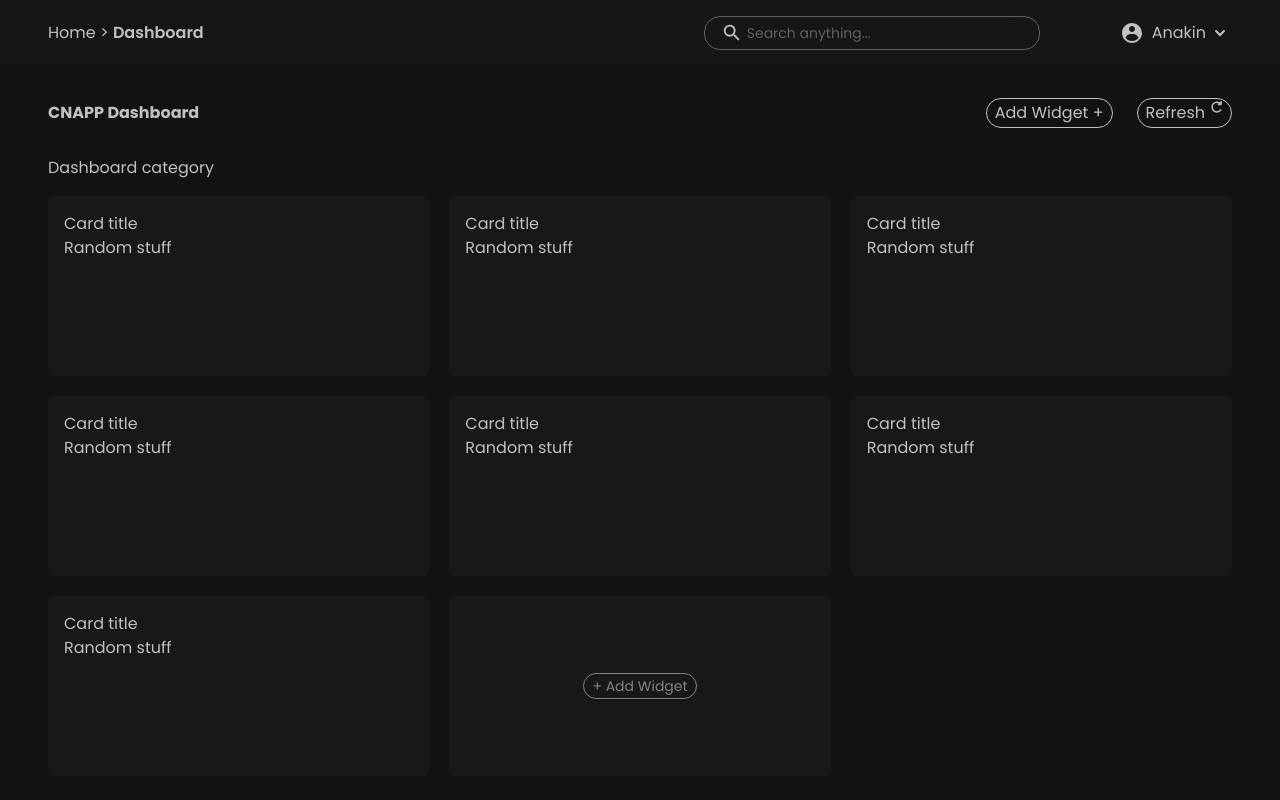
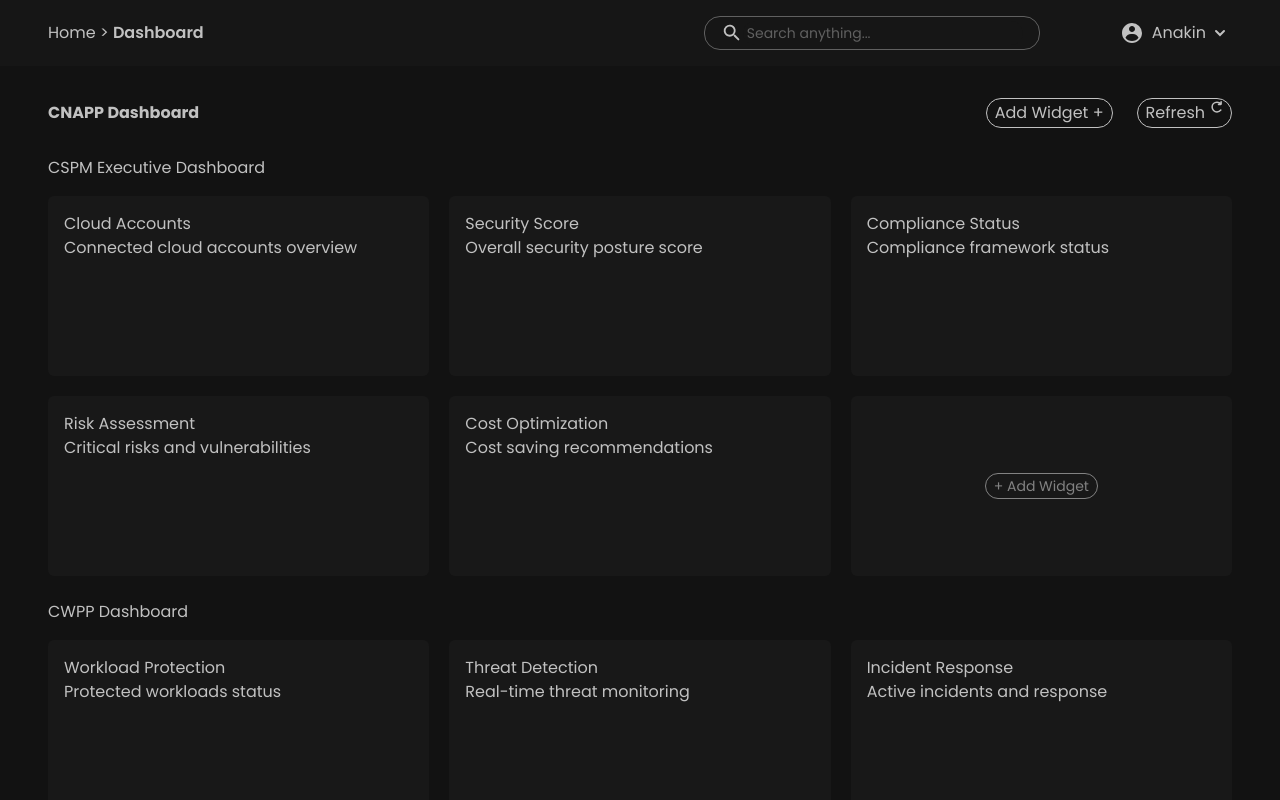
Before and after one commit to abh1SHAKE/widget-board, a React (Vite) app in the folder dashboard/: page / in a window 1280 px wide. Shown: the top 800 px of the page. Built offline with nearby package versions, Linux system fonts and the light colour scheme.

Commit message:
feat: implement widget add/delete functionality with zustand store

```diff
--- a/dashboard/src/components/CategorySection.tsx
+++ b/dashboard/src/components/CategorySection.tsx
@@ -1,27 +1,40 @@
+import useDashboardStore from "../store/dashboardStore";
+import type { Category } from "../types/widget";
 import WidgetCard from "./WidgetCard"
 
 type CategorySectionProps = {
-    onAddWidget: () => void;
+    category: Category;
+    onAddWidget: (categoryId: string) => void;
 };
 
-export default function CategorySection({ onAddWidget }: CategorySectionProps) {
-    const arr = [1, 2, 3, 4, 5, 6, 7];
+export default function CategorySection({ category, onAddWidget }: CategorySectionProps) {
+    const { removeWidget } = useDashboardStore();
 
-    const gridCols = arr.length < 2
+    const gridCols = category.widgets.length < 2
         ? "repeat(auto-fit,minmax(360px,30vw))"
         : "repeat(auto-fit,minmax(360px,1fr))"
 
+    function handleDeleteWidget(widgetId: string) {
+        removeWidget(category.id, widgetId);
+    }
+
+    function handleAddWidget() {
+        onAddWidget(category.id);
+    }
+
     return (
         <div className="py-[12px]">
-            <div className="mb-4">Dashboard category</div>
+            <div className="mb-4">{ category.name }</div>
             <div className={`grid gap-[20px] w-full`} style={{ gridTemplateColumns: gridCols }}>
-                {arr.map((_, index) => (
-                    <div key={index}>
-                        <WidgetCard />
-                    </div>
+                {category.widgets.map((widget) => (
+                    <WidgetCard
+                        key={widget.id}
+                        widget={widget}
+                        onDelete={() => handleDeleteWidget(widget.id)}
+                    />
                 ))}
 
-                <WidgetCard isEmpty={true} onAddWidget={onAddWidget}/>
+                <WidgetCard isEmpty={true} onAddWidget={handleAddWidget}/>
             </div>
         </div>
     )
--- a/dashboard/src/components/Dashboard.tsx
+++ b/dashboard/src/components/Dashboard.tsx
@@ -3,26 +3,36 @@ import CategorySection from "./CategorySection";
 import SideDrawer from "./SideDrawer";
 import WidgetForm from "./WidgetForm";
 import type { FormData } from "../types/forms";
+import useDashboardStore from "../store/dashboardStore";
 
 export default function Dashboard() {
     const [isDrawerOpen, setIsDrawerOpen] = useState(false);
+    const [activeCategoryId, setActiveCategoryId] = useState<string>("");
+    const { data, addWidget, refreshData } = useDashboardStore();
 
-    function handleAddWidget() {
-        console.log("HANDLE ADD WIDGET");
+    function handleAddWidget(categoryId?: string) {
+        console.log("HANDLE ADD WIDGET", categoryId);
+        setActiveCategoryId(categoryId || "");
         setIsDrawerOpen(true);
     }
 
     function handleRefresh() {
         console.log("HANDLE REFRESH");
+        refreshData();
     }
 
     function handleCloseDrawer() {
         setIsDrawerOpen(false);
+        setActiveCategoryId("");
     }
 
     function handleWidgetSubmit(formData: FormData) {
         console.log("Widget data: ", formData);
+        if (activeCategoryId) {
+            addWidget(activeCategoryId, formData);
+        }
         setIsDrawerOpen(false);
+        setActiveCategoryId("");
     }
 
     return (
@@ -31,7 +41,7 @@ export default function Dashboard() {
                 <span className="flex flex-row items-center text-base font-bold cursor-default">CNAPP Dashboard</span>
                 <div className="flex flex-row gap-6">
                     <button
-                        onClick={handleAddWidget}
+                        onClick={() => handleAddWidget()}
                         className="text-[#c1c1c1] hover:text-[#161616] border border-[#c1c1c1] hover:bg-[#c1c1c1] px-[8px] py-[2px] rounded-2xl cursor-pointer"
                     >
                         Add Widget +
@@ -49,9 +59,13 @@ export default function Dashboard() {
                 </div>
             </div>
             <div>
-                <CategorySection onAddWidget={handleAddWidget}/>
-                <CategorySection onAddWidget={handleAddWidget}/>
-                <CategorySection onAddWidget={handleAddWidget}/>
+                {data.categories.map((category) => (
+                    <CategorySection
+                        key={category.id}
+                        category={category}
+                        onAddWidget={(categoryId) => handleAddWidget(categoryId)}
+                    />
+                ))}
             </div>
             <div className="h-[40px]"></div>
 
--- a/dashboard/src/components/WidgetCard.tsx
+++ b/dashboard/src/components/WidgetCard.tsx
@@ -1,11 +1,18 @@
+import type { Widget } from "../types/widget";
+
 type WidgetCardProps = {
+    widget?: Widget;
     isEmpty?: boolean;
     onAddWidget?: () => void;
+    onDelete?: () => void;
 };
 
-export default function WidgetCard({ isEmpty = false, onAddWidget }: WidgetCardProps) {
+export default function WidgetCard({ widget, isEmpty = false, onAddWidget, onDelete }: WidgetCardProps) {
     function handleDelete() {
         console.log("DELETE WIDGET");
+        if (onDelete) {
+            onDelete();
+        }
     }
 
     function handleAddWidget() {
@@ -32,14 +39,14 @@ export default function WidgetCard({ isEmpty = false, onAddWidget }: WidgetCardP
     return (
         <div className="bg-[#181818] p-[16px] rounded-md w-full h-[180px] group">
             <div className="flex flex-row justify-between">
-                Card title
+                { widget?.title }
                 <span className="cursor-pointer invisible group-hover:visible" onClick={handleDelete}>
                     <svg xmlns="http://www.w3.org/2000/svg" width="20" height="20" viewBox="0 0 24 24">
 	                    <path fill="none" stroke="currentColor" strokeLinecap="round" strokeLinejoin="round" strokeWidth="2.5" d="m7 7l10 10M7 17L17 7" />
                     </svg>
                 </span>
             </div>
-            <div>Random stuff</div>
+            <div>{ widget?.description }</div>
         </div>
     )
 }
--- /dev/null
+++ b/dashboard/src/store/dashboardStore.ts
@@ -0,0 +1,83 @@
+import { create } from "zustand";
+import type { Widget, DashboardData } from "../types/widget";
+
+const initialData: DashboardData = {
+	categories: [
+		{
+			id: 'cspm',
+			name: 'CSPM Executive Dashboard',
+			widgets: [
+				{ id: '1', title: 'Cloud Accounts', description: 'Connected cloud accounts overview' },
+				{ id: '2', title: 'Security Score', description: 'Overall security posture score' },
+				{ id: '3', title: 'Compliance Status', description: 'Compliance framework status' },
+				{ id: '4', title: 'Risk Assessment', description: 'Critical risks and vulnerabilities' },
+				{ id: '5', title: 'Cost Optimization', description: 'Cost saving recommendations' },
+			]
+		},
+		{
+			id: 'cwpp',
+			name: 'CWPP Dashboard',
+			widgets: [
+				{ id: '6', title: 'Workload Protection', description: 'Protected workloads status' },
+        		{ id: '7', title: 'Threat Detection', description: 'Real-time threat monitoring' },
+        		{ id: '8', title: 'Incident Response', description: 'Active incidents and response' },
+			]
+		},
+		{
+			id: 'registry',
+			name: 'Registry Scan',
+			widgets: [
+				{ id: '9', title: 'Image Vulnerabilities', description: 'Container image scan results' },
+        		{ id: '10', title: 'Registry Health', description: 'Registry security health check' },
+			]
+		}
+	]
+};
+
+interface DashboardStore {
+	data: DashboardData;
+	addWidget: (categoryId: string, widget: Omit<Widget, 'id'>) => void;
+  	removeWidget: (categoryId: string, widgetId: string) => void;
+  	refreshData: () => void;
+}
+
+const useDashboardStore = create<DashboardStore>((set) => ({
+	data: initialData,
+
+	addWidget: (categoryId: string, widget: Omit<Widget, 'id'>) => {
+		const newWidget: Widget = {
+			...widget,
+			id: `widget_${Date.now()}_${Math.random().toString(36).substr(2, 9)}`
+		};
+
+		set((state) => ({
+			data: {
+				...state.data,
+				categories: state.data.categories.map((category) =>
+					category.id === categoryId
+					? { ...category, widgets: [...category.widgets, newWidget] }
+					: category
+				)
+			}
+		}));
+	},
+
+	removeWidget: (categoryId: string, widgetId: string) => {
+		set((state) => ({
+			data: {
+				...state.data,
+				categories: state.data.categories.map((category) =>
+					category.id === categoryId
+					? { ...category, widgets: category.widgets.filter((w) => w.id !== widgetId) }
+					: category
+				)
+			}
+		}));
+	},
+
+	refreshData: () => {
+		set({ data: initialData });
+	}
+}));
+
+export default useDashboardStore;
--- /dev/null
+++ b/dashboard/src/types/widget.ts
@@ -0,0 +1,15 @@
+export interface Widget {
+    id: string;
+    title: string;
+    description: string;
+}
+
+export interface Category {
+    id: string;
+    name: string;
+    widgets: Widget[];
+}
+
+export interface DashboardData {
+    categories: Category[];
+}
```
